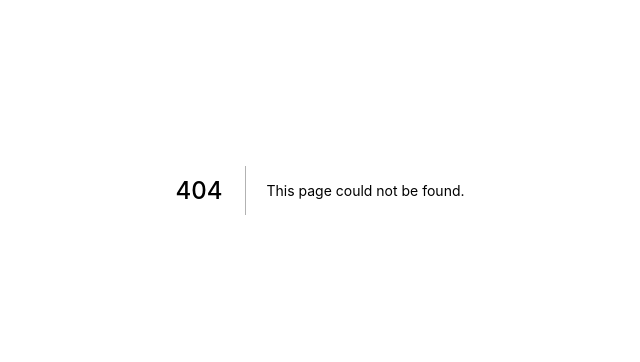
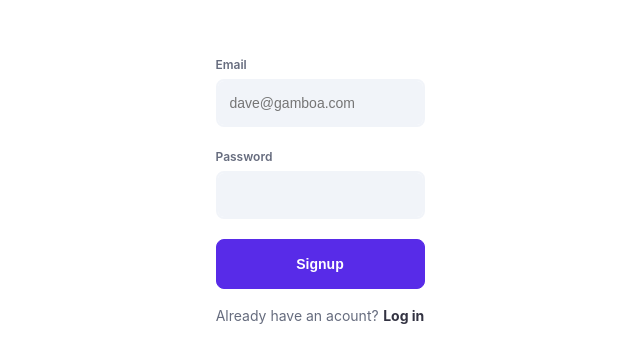
Before and after one commit to AWS-IT461/trackerr-app, a Next.js app: page /signup in a window 1280 px wide. Before the commit this address had no page. Shown: the part 210-572 px from the top of the page, without its empty margins (320-960 px from the left). Built offline with nearby package versions, Linux system fonts and the light colour scheme.

Commit message:
feat: signup + login form

```diff
--- /dev/null
+++ b/components/Button.tsx
@@ -0,0 +1,42 @@
+import { styled } from '../stitches.config'
+
+const Button = styled('button', {
+  display: 'block',
+  fontWeight: 600,
+
+  border: '1px solid transparent',
+
+  userSelect: 'none',
+
+  '&:not(:disabled)': {
+    cursor: 'pointer',
+  },
+  '&:disabled': {
+    opacity: 0.5,
+  },
+  '&[type="submit"]': {
+    width: '100%',
+  },
+
+  variants: {
+    size: {
+      lg: {
+        borderRadius: '0.5rem',
+        padding: '0.875rem 1.5rem',
+        fontSize: '0.875rem',
+        lineHeight: '20px',
+      },
+    },
+    variant: {
+      primary: {
+        color: 'White',
+        backgroundColor: '$primary',
+        borderColor: '$primary',
+      },
+    },
+  },
+
+  defaultVariants: { size: 'lg' },
+})
+
+export default Button
--- /dev/null
+++ b/components/FormControl.ts
@@ -0,0 +1,15 @@
+import { styled } from '../stitches.config'
+
+const FormControl = styled('div', {
+  variants: {
+    error: {
+      true: {
+        '& label, & small': {
+          color: '$error',
+        },
+      },
+    },
+  },
+})
+
+export default FormControl
--- /dev/null
+++ b/components/FormHint.ts
@@ -0,0 +1,19 @@
+import { styled } from '../stitches.config'
+
+const FormHint = styled('small', {
+  fontSize: '12px',
+  fontWeight: 500,
+  marginBlockStart: '0.25rem',
+  display: 'inline-block',
+  color: '$muted',
+
+  variants: {
+    error: {
+      true: {
+        color: '$error',
+      },
+    },
+  },
+})
+
+export default FormHint
--- /dev/null
+++ b/components/FormLabel.ts
@@ -0,0 +1,14 @@
+import { styled } from '../stitches.config'
+
+const FormLabel = styled('label', {
+  fontSize: '12px',
+  fontWeight: 600,
+  lineHeight: '20px',
+
+  color: '$muted',
+
+  marginBlockEnd: '0.25rem',
+  display: 'inline-block',
+})
+
+export default FormLabel
--- /dev/null
+++ b/components/SignupForm.tsx
@@ -0,0 +1,67 @@
+import { useForm } from 'react-hook-form'
+import { zodResolver } from '@hookform/resolvers/zod'
+import { z } from 'zod'
+
+import { styled } from '../stitches.config'
+import TextField from './TextField'
+import FormLabel from './FormLabel'
+import FormHint from './FormHint'
+import Button from './Button'
+import FormControl from './FormControl'
+
+export default function SignupForm() {
+  const {
+    register,
+    handleSubmit,
+    formState: { errors },
+  } = useForm<schema>({
+    resolver: zodResolver(loginSchema),
+  })
+
+  const onSubmit = (values: schema) => {
+    console.log({ values })
+  }
+
+  return (
+    <StyledForm onSubmit={handleSubmit(onSubmit)}>
+      <FormControl
+        error={Boolean(errors.email?.message)}
+        css={{ display: 'flex', flexDirection: 'column' }}
+      >
+        <FormLabel htmlFor="email">Email</FormLabel>
+        <TextField
+          id="email"
+          {...register('email')}
+          placeholder="dave@gamboa.com"
+        />
+        <FormHint>{errors.email?.message}</FormHint>
+      </FormControl>
+
+      <FormControl
+        error={Boolean(errors.password?.message)}
+        css={{ display: 'flex', flexDirection: 'column' }}
+      >
+        <FormLabel htmlFor="password">Password</FormLabel>
+        <TextField id="password" type="password" {...register('password')} />
+        <FormHint>{errors.password?.message}</FormHint>
+      </FormControl>
+
+      <Button variant="primary" type="submit">
+        Signup
+      </Button>
+    </StyledForm>
+  )
+}
+
+const loginSchema = z.object({
+  email: z.string().min(1, 'Enter your email').email(),
+  password: z.string().min(1, 'Enter a password'),
+})
+
+type schema = z.infer<typeof loginSchema>
+
+const StyledForm = styled('form', {
+  display: 'flex',
+  flexDirection: 'column',
+  gap: '1rem',
+})
--- /dev/null
+++ b/components/TextField.ts
@@ -0,0 +1,23 @@
+import { styled } from '../stitches.config'
+
+const TextField = styled('input', {
+  width: '100%',
+  height: '3rem',
+  padding: '0.875rem 0.75rem',
+  fontSize: '0.875rem',
+  fontWeight: 400,
+  lineHeight: '1.4285',
+  color: '#333342',
+  background: '#f1f4f9',
+  backgroundClip: 'padding-box',
+  borderRadius: '0.5rem',
+
+  border: '2px solid #f1f4f9',
+
+  '&:focus': {
+    outline: 'none',
+    border: '2px solid #e4e8f1',
+  },
+})
+
+export default TextField
--- /dev/null
+++ b/pages/signup.tsx
@@ -0,0 +1,40 @@
+import Link from 'next/link'
+import SignupForm from '../components/SignupForm'
+import { styled } from '../stitches.config'
+
+const Box = styled('div', {})
+const Span = styled('span', {})
+const A = styled('a', {})
+
+export default function SignupScreen() {
+  return (
+    <Box
+      css={{
+        width: '100vw',
+        height: '100vh',
+        display: 'grid',
+        placeItems: 'center',
+      }}
+    >
+      <div>
+        <SignupForm />
+        <Box css={{ marginBlockStart: '1rem', textAlign: 'center' }}>
+          <Span css={{ color: '$muted', fontSize: '0.875rem' }}>
+            Already have an acount?
+          </Span>{' '}
+          <Link passHref href="/login">
+            <A
+              css={{
+                color: '#333342',
+                fontSize: '0.875rem',
+                fontWeight: 700,
+              }}
+            >
+              Log in
+            </A>
+          </Link>
+        </Box>
+      </div>
+    </Box>
+  )
+}
--- a/stitches.config.ts
+++ b/stitches.config.ts
@@ -2,6 +2,11 @@ import { createStitches, globalCss } from '@stitches/react'
 
 export const { styled, getCssText, css } = createStitches({
   theme: {
+    colors: {
+      muted: '#666c7e',
+      error: '#ff7474',
+      primary: '#582be8',
+    },
     fonts: {},
     fontSizes: {},
   },
```
Also changed, not shown: components/LoginForm.tsx (added, +67 -0 lines), pages/login.tsx (added, +40 -0 lines).
